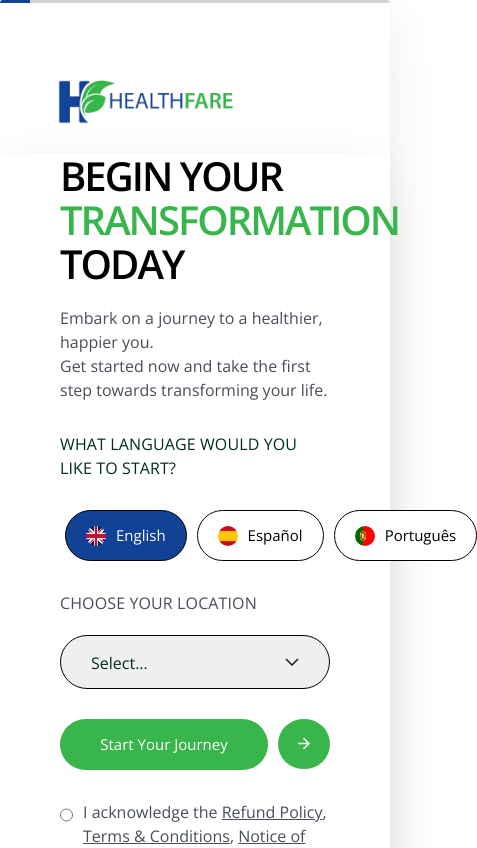
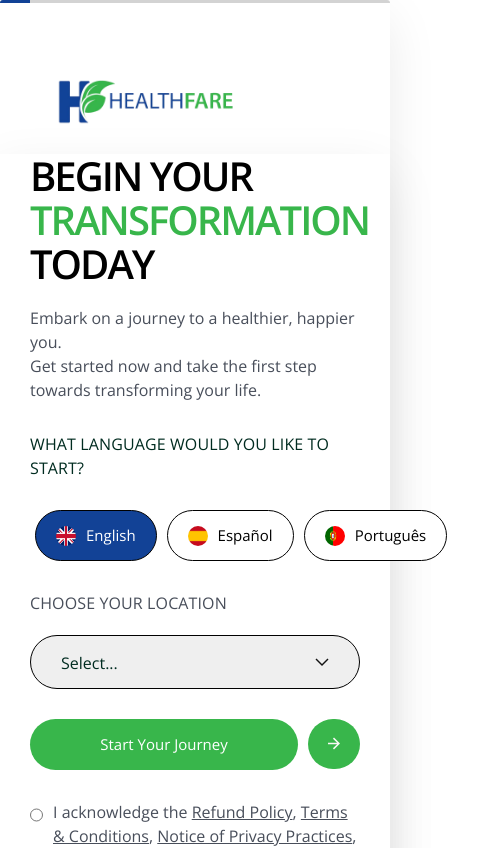
Before and after one commit to ShaYri12/HealthFare, a Next.js app: page / in a window 390 px wide. Shown: the top 848 px of the page, 477 px wide, since content can reach past the window. Built offline with nearby package versions, Linux system fonts and the light colour scheme.

Commit message:
fix the padding on small device

```diff
--- a/app/styles/form.css
+++ b/app/styles/form.css
@@ -83,7 +83,7 @@
 
 @media screen and (max-width: 617px) {
   .step-form{
-      padding: 0 20px !important;
+      padding: 0 30px !important;
   }
 }
 
--- a/app/styles/stepthree.css
+++ b/app/styles/stepthree.css
@@ -1,38 +1,3 @@
-.step-form{
-    padding: 0px 60px !important;
-}
-
-.step-form h2{
-    font-size: 40px;
-    font-weight: 600;
-    line-height: 44px;
-    letter-spacing: -2px;
-    padding-bottom: 20px;
-    text-transform: uppercase;
-}
-
-.step-form h2 p{
-    display: inline;
-    font-weight: 600;
-    font-size: 20px;
-    line-height: 22px;
-    letter-spacing: -2px;
-    color: #484E5A !important;
-}
-
-
-.step-form h2 span{
-    color: #38B64B;
-}
-
-.step-form p{
-    font-size: 16px;
-    font-weight: 300;
-    line-height: 24px;
-    color: #484E5A;
-}
-
-
 @import url('https://fonts.googleapis.com/css2?family=Roboto:ital,wght@0,100;0,300;0,400;0,500;0,700;0,900;1,100;1,300;1,400;1,500;1,700;1,900&display=swap');
 
 .review-inline{
--- a/app/styles/steptwo.css
+++ b/app/styles/steptwo.css
@@ -1,28 +1,3 @@
-.step-form{
-    padding: 0px 60px !important;
-}
-
-.step-form h2{
-    font-size: 40px;
-    font-weight: 600;
-    line-height: 44px;
-    letter-spacing: -2px;
-    padding-bottom: 20px;
-    text-transform: uppercase;
-}
-
-.step-form h2 span{
-    color: #38B64B;
-}
-
-.step-form p{
-    font-size: 16px;
-    font-weight: 300;
-    line-height: 24px;
-    color: #484E5A;
-}
-
-
 @import url('https://fonts.googleapis.com/css2?family=Roboto:ital,wght@0,100;0,300;0,400;0,500;0,700;0,900;1,100;1,300;1,400;1,500;1,700;1,900&display=swap');
 
 .review-inline{
```
